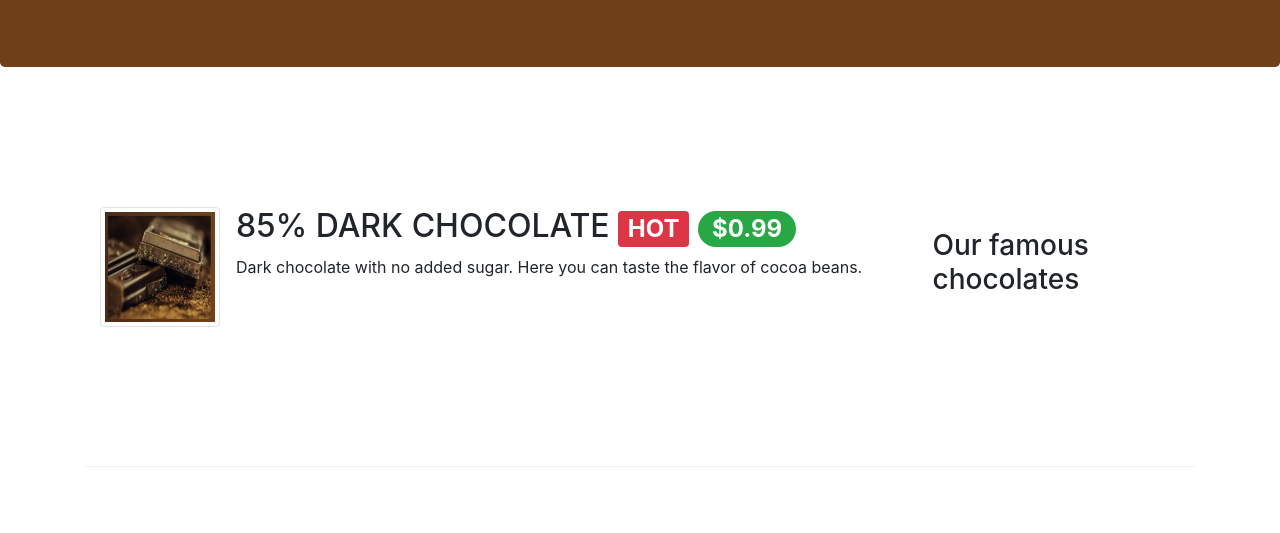
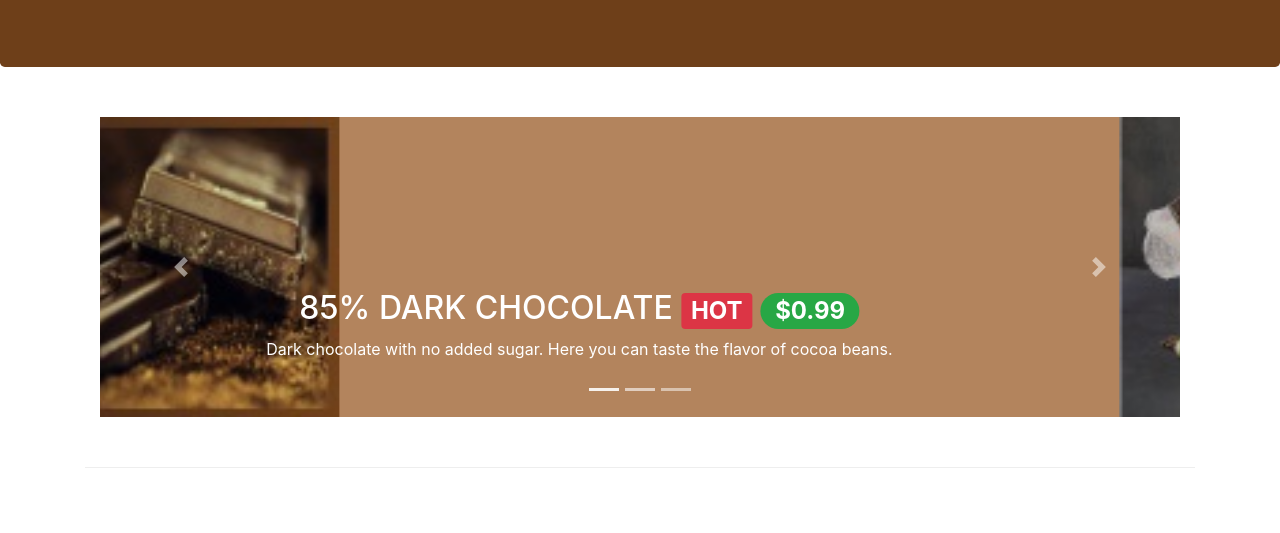
Before and after one commit to kartseleni/leChocolat, a plain HTML site: page index.html in a window 1280 px wide. Shown: the part 267-800 px from the top of the page. Drawn offline with nearby package versions, Linux system fonts and the light colour scheme; a web font is replaced by a local one.

Commit message:
Carousel

```diff
--- a/css/styles.css
+++ b/css/styles.css
@@ -36,3 +36,16 @@ body{
     background-color:#6E3F19
 }
 tr:hover {background-color:#dbb08d !important}
+
+.carousel {
+    background:#914d15b0
+}
+.carousel-item {
+  height: 300px;
+}
+.carousel-item img {
+    position: absolute;
+    top: 0;
+    left: 0;
+    min-height: 300px;
+}
--- a/index.html
+++ b/index.html
@@ -110,6 +110,62 @@
     </header>
 
     <div class="container">
+        <div class="row row-content">
+            <div class="col 12">
+                <div id="mycarousel" class="carousel slide" data-ride="carousel">
+                    <div class="carousel-inner" role="listbox">
+                        <div class="carousel-item active">
+                            <img src="images/dark85.jpg" alt="85% DARK CHOCOLATE">
+                            <div class="carousel-caption d-none d-sm-block">
+                                <h2>85% DARK CHOCOLATE
+                                    <span class="badge badge-danger">HOT</span>
+                                    <span class="badge badge-pill badge-success">$0.99</span>
+                                </h2>
+                                <p class="col d-none d-sm-block">Dark chocolate with no added sugar.
+                                    Here you can taste the flavor of cocoa beans.
+                                </p>
+                            </div>
+                        </div>
+                        <div class="carousel-item">
+                            <img src="images/promotion.jpg" alt="Our basket">
+                            <div class="carousel-caption d-none d-sm-block">
+                                <h2>WEEK’S OFFER
+                                    <span class="badge badge-danger">NEW</span>
+                                    <span class="badge badge-pill badge-success">$4.99</span>
+                                </h2>
+                                <p class="col d-none d-sm-block">This week we offer a basket
+                                    with 10 delicious chocolates!
+                                </p>
+                            </div>
+                        </div>
+                        <div class="carousel-item">
+                            <img src="images/cartoonVasilis.png" alt="Vasilis Wilson">
+                            <div class="carousel-caption d-none d-sm-block">
+                                <h2>Vasilis Wilson
+                                </h2>
+                                <p class="col d-none d-sm-block">Vasilis is well informed of all the current
+                                    trends in pastry and contributes his innovative ideas in our products.
+                                </p>
+                            </div>
+                        </div>
+                        <ol class="carousel-indicators">
+                            <li data-target="#mycarousel" data-slide-to="0" class="active"></li>
+                            <li data-target="#mycarousel" data-slide-to="1"></li>
+                            <li data-target="#mycarousel" data-slide-to="2"></li>
+                        </ol>
+                        <a class="carousel-control-prev" href="#mycarousel" role="button" data-slide="prev">
+                            <span class="carousel-control-prev-icon" aria-hidden="true"></span>
+                            <span class="sr-only">Previous</span>
+                        </a>
+                        <a class="carousel-control-next" href="#mycarousel" role="button" data-slide="next">
+                            <span class="carousel-control-next-icon" aria-hidden="true"></span>
+                            <span class="sr-only">Next</span>
+                        </a>
+                    </div>
+                </div>
+            </div>
+        </div>
+
         <div class="row flex-row-reverse row-content align-items-center">
             <div class="col-sm-4 col-md-3">
                 <h3>Our famous chocolates</h3>
```
